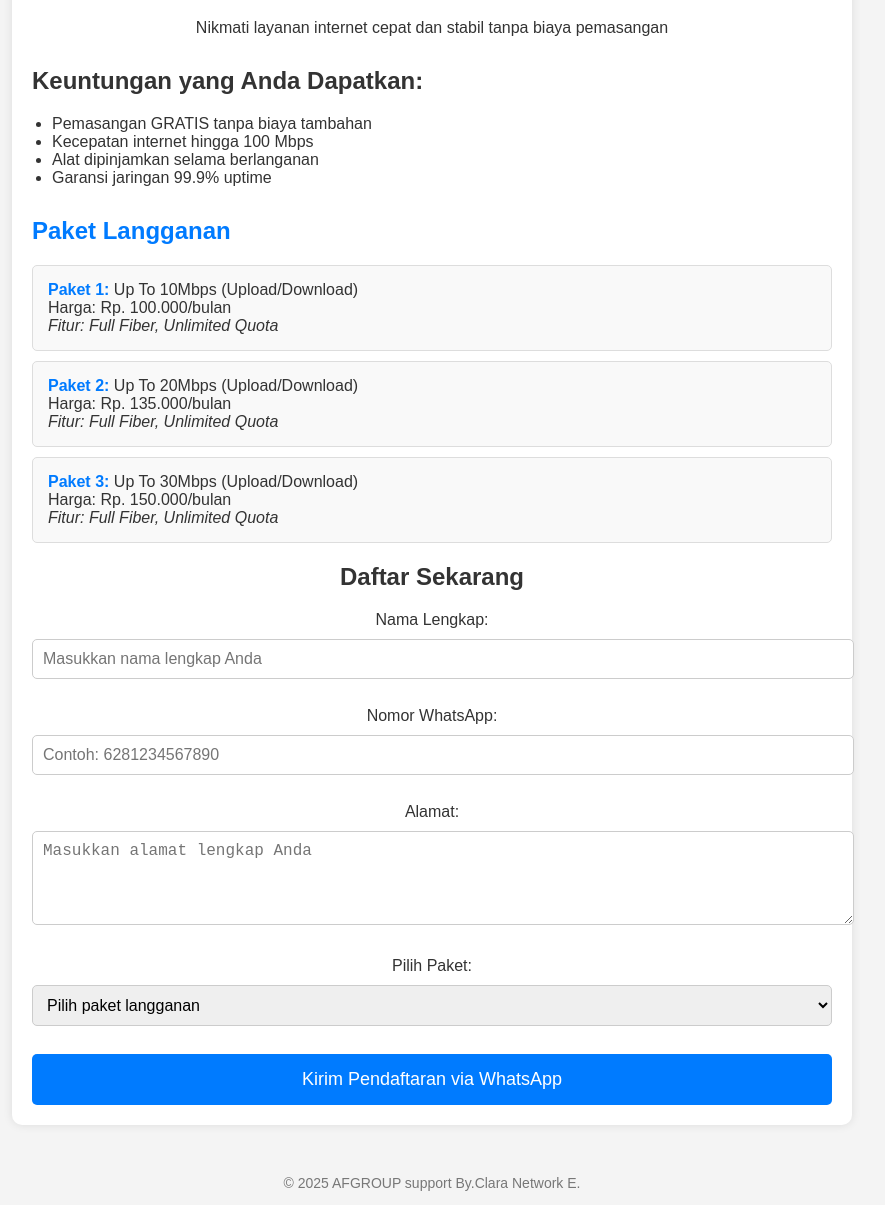
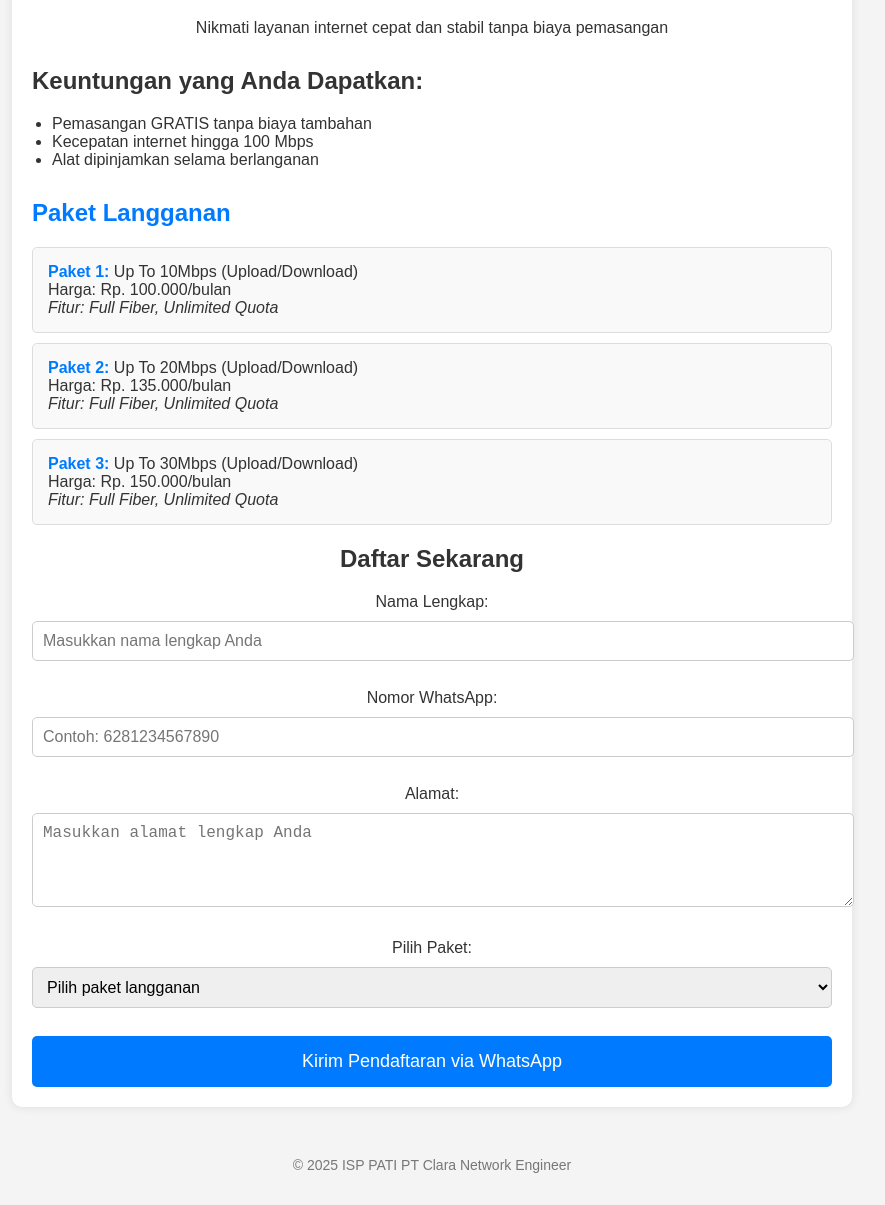
Before and after one commit to AF-MEDIA/web, a plain HTML site: page index.html in a window 1280 px wide. Shown: the part 131-1336 px from the top of the page, without its empty margins (208-1093 px from the left). Drawn offline with Linux system fonts and the light colour scheme.

Commit message:
Update index.html

```diff
--- a/index.html
+++ b/index.html
@@ -105,7 +105,6 @@
                 <li>Pemasangan GRATIS tanpa biaya tambahan</li>
                 <li>Kecepatan internet hingga 100 Mbps</li>
                 <li>Alat dipinjamkan selama berlanganan</li>
-                <li>Garansi jaringan 99.9% uptime</li>
             </ul>
         </div>
 
@@ -156,7 +155,7 @@
     </div>
 
     <div class="footer">
-        <p>&copy; 2025 AFGROUP support By.Clara Network E.</p>
+        <p>&copy; 2025 ISP PATI PT Clara Network Engineer</p>
     </div>
 
     <script>
```
